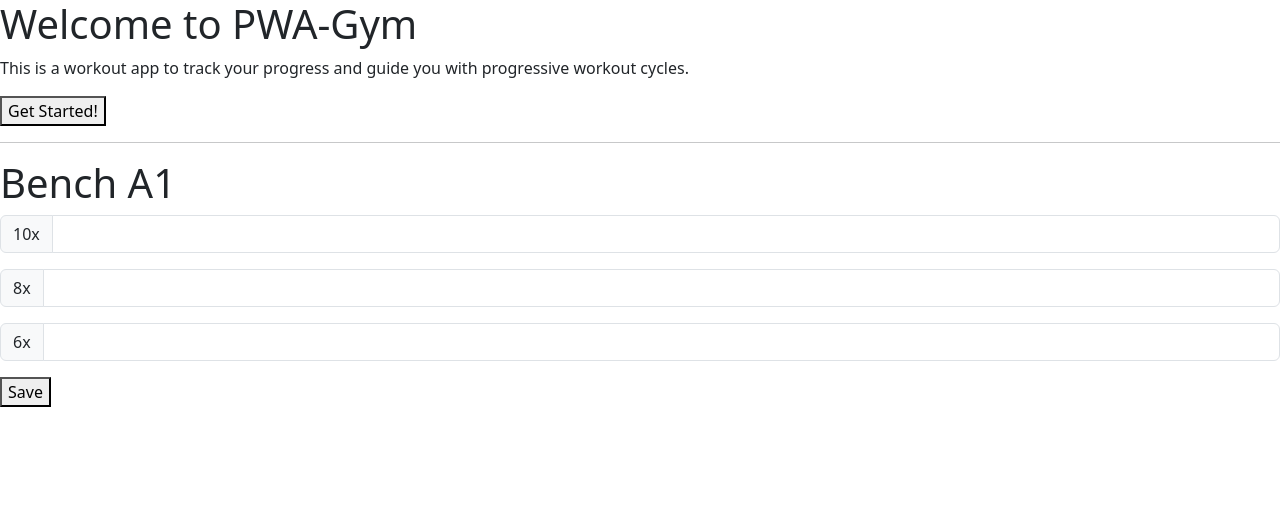
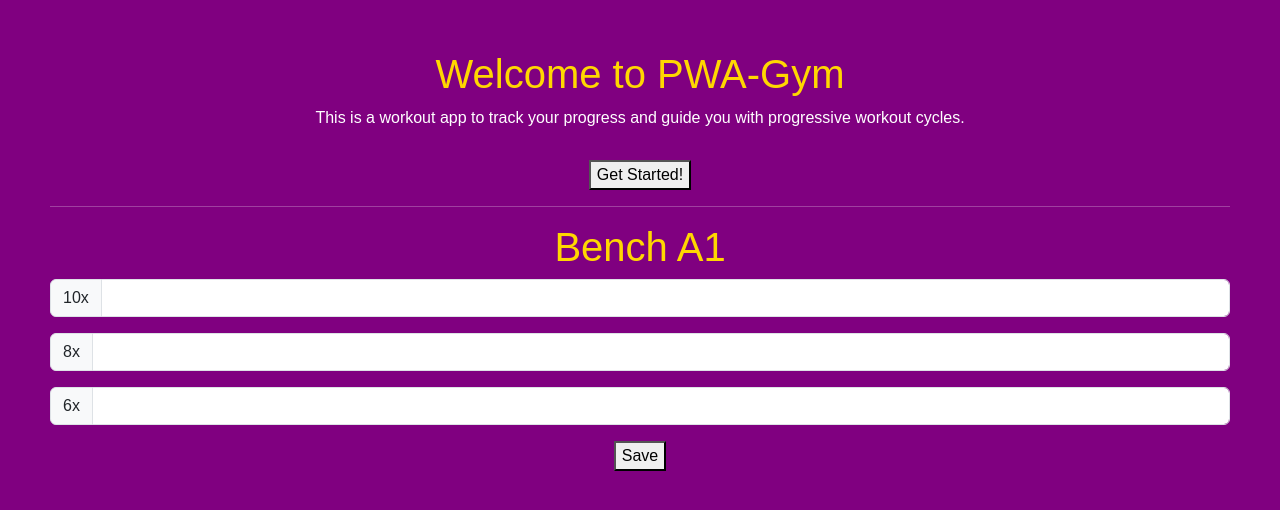
Before and after one commit to fearlesssean/PWA-Gym, a plain HTML site: page index.html in a window 1280 px wide. Drawn offline with nearby package versions, Linux system fonts and the light colour scheme.

Commit message:
Fixed styles link to correct syntax

```diff
--- a/index.html
+++ b/index.html
@@ -10,7 +10,7 @@
     <link rel="icon" href="icons/icon-192x192.png" sizes="192x192">
     <link href="https://cdn.jsdelivr.net/npm/bootstrap@5.3.3/dist/css/bootstrap.min.css" rel="stylesheet">
     <script src="https://cdn.jsdelivr.net/npm/bootstrap@5.3.3/dist/js/bootstrap.bundle.min.js"></script>
-    <style src="/PWA/styles.css"></style>
+    <link rel="stylesheet" type="text/css" href="/PWA-Gym/styles.css">
 </head>
 
 <body>
```
